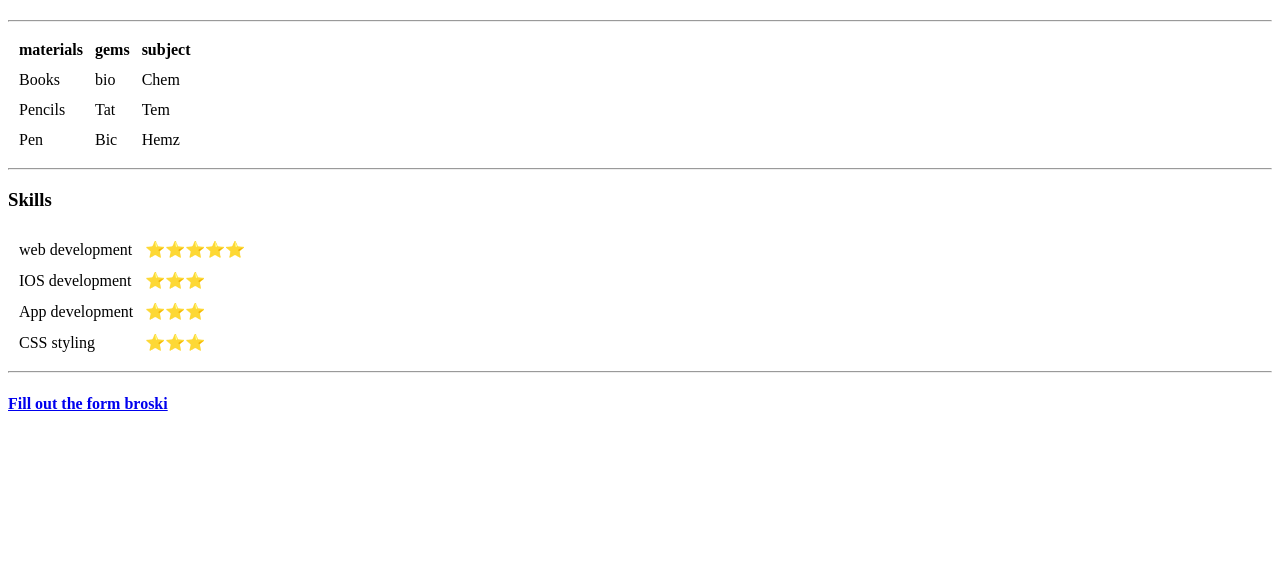
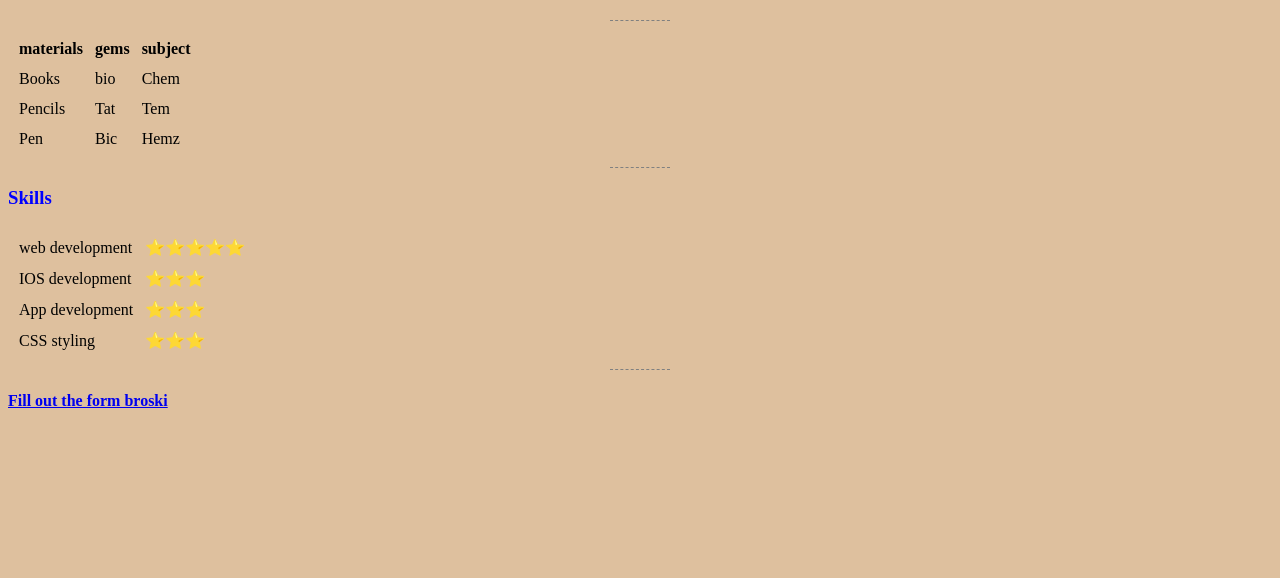
Before and after one commit to 323567/Cv, a plain HTML site: page index.html in a window 1280 px wide. Shown: the part 222-800 px from the top of the page. Drawn offline with Linux system fonts and the light colour scheme.

Commit message:
Add files via upload

```diff
--- a/class.css
+++ b/class.css
@@ -1,3 +1,13 @@
-input{
-    box-shadow: 5px 5px 10px black ;
+h1,h3{
+color: blue;
 }
+html{
+    background-color:#dec09e;
+}
+hr{
+    border-style: none;
+    border-top-style: dashed ;
+    border-color: grey;
+    border-width: 540%;
+    width:60px;
+}
```
Also changed, not shown: iframes.html (+3 -0 lines).
